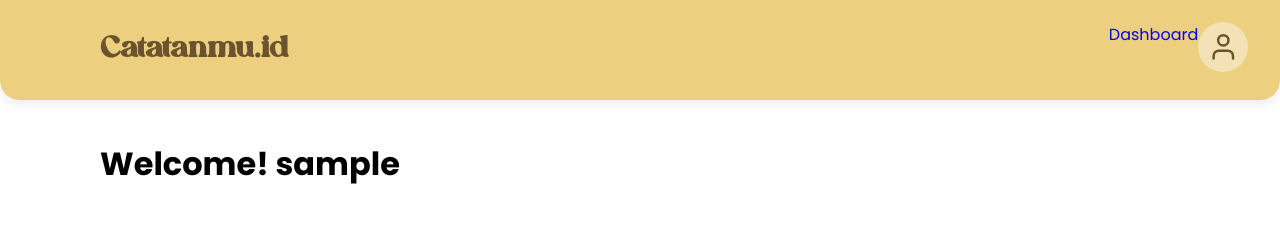
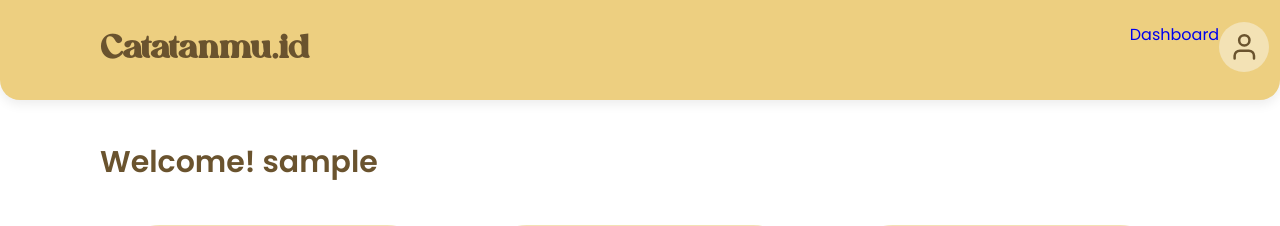
Before and after one commit to HijazP/CRUD-BASDAT, a PHP site: page /dashboard.php in a window 1280 px wide. Shown: the top 226 px of the page. Run offline with PHP 8.4, Linux system fonts and the light colour scheme; the visitor is signed in with stand-in values (Sample User, id 1).

Commit message:
Cardslist 2.0

```diff
--- a/dashboard.css
+++ b/dashboard.css
@@ -1,8 +1,3 @@
-@font-face {
-    font-family: Allenoire;
-    src: url(font/Allenoire.otf) format(opentype);
-}
-
 * {
     margin: 0;
     padding: 0;
@@ -38,17 +33,23 @@
     text-decoration: none;
 }
 
+@font-face{
+    font-family: Ale;
+    src: url(font/AllenoireFreePersonal-Regular.otf) format(opentype);
+}
+
 h1.catatanmu {
     margin-left: 100px;
     display: flex;
     justify-content: center;
     align-items: center;
-    font-family: Allenoire;
-    font-size: 1.8em;
+    font-family: "Ale";
+    font-size: 2em;
     color: #6A532E;
 }
 
-.nav_links .dbref{
+a.dbref{
+    align-items: center;
     font-size: 36px;
     color: #6A532E;
 }
@@ -56,6 +57,11 @@
 
 .greeting{
     padding: 40px 0px 30px 100px;
+    color: #6A532E;
+    font-family: Poppins;
+    font-style: normal;
+    font-weight: 600;
+    font-size: 30px;
 }
 
 .container{
```
Also changed, not shown: font/AllenoireFreePersonal-Regular.otf (renamed from font/Allenoire.otf).
